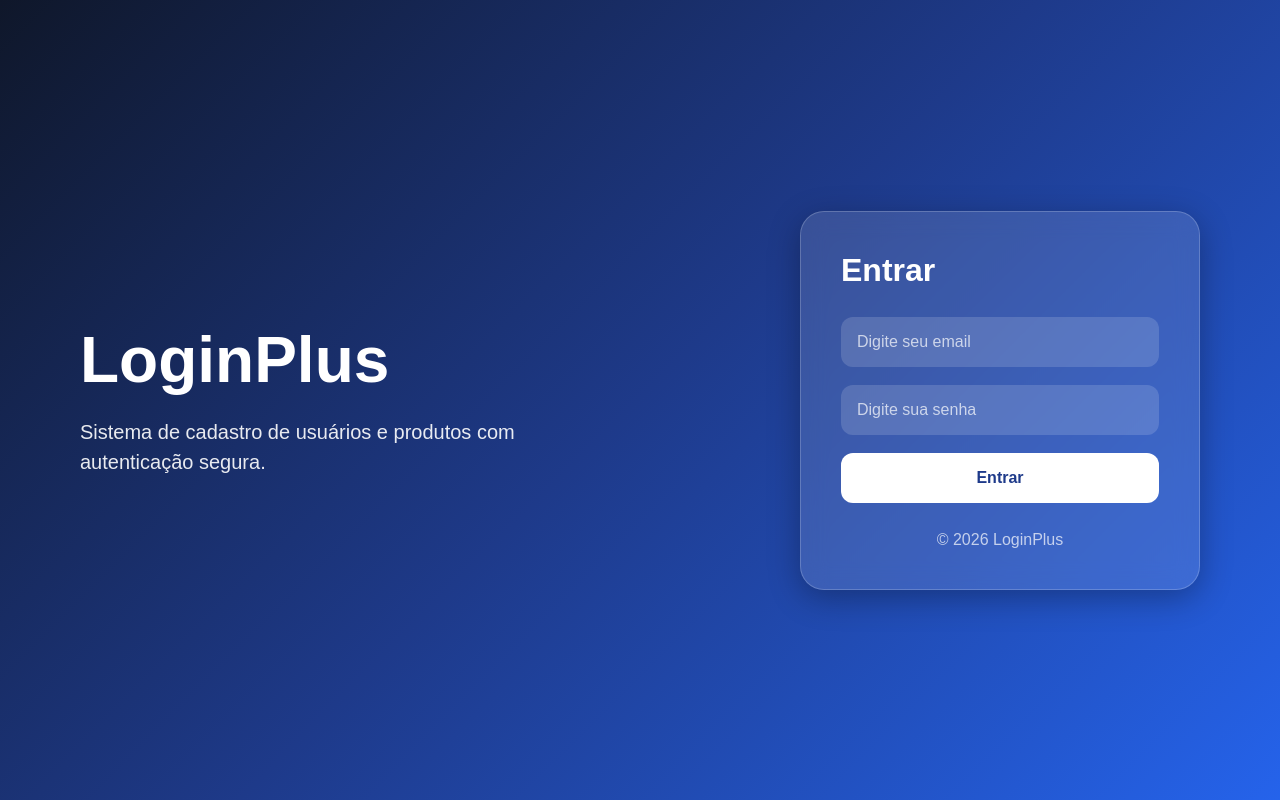
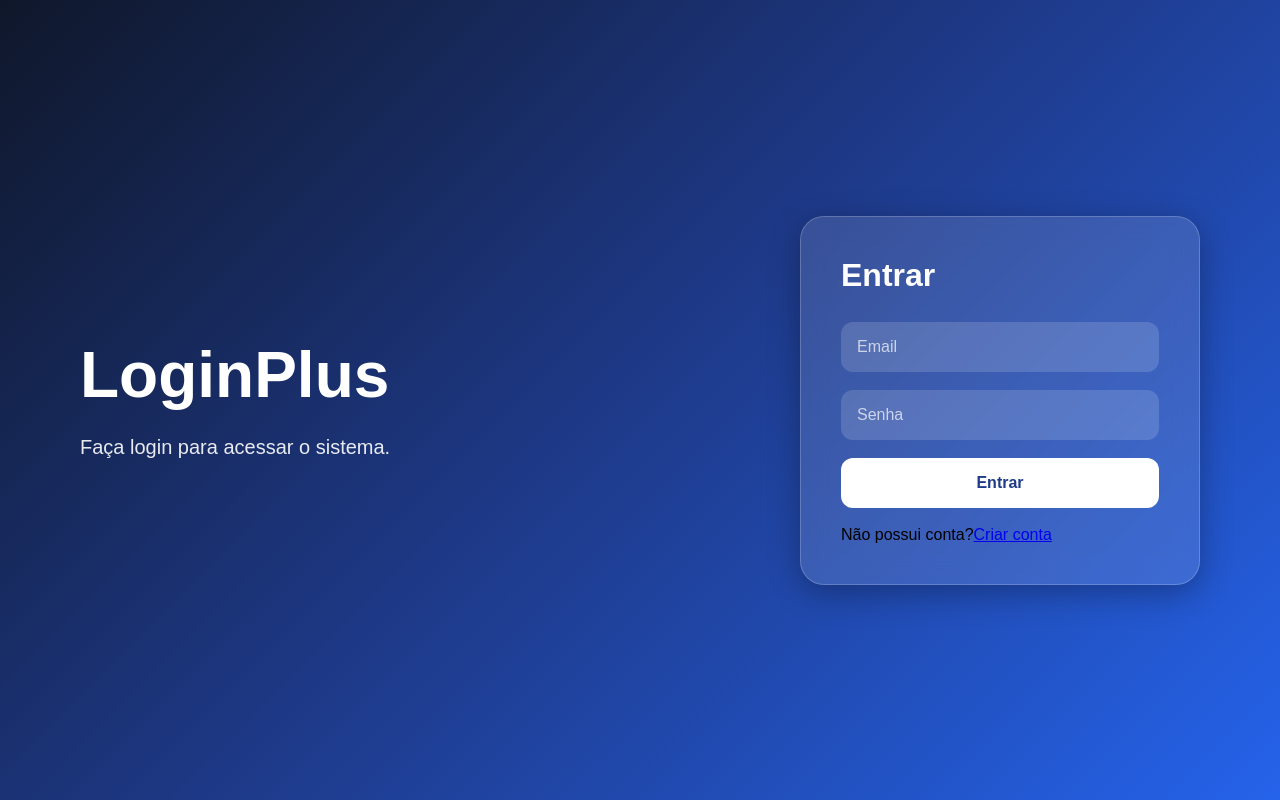
Before and after one commit to rafaelcaputo2324/Projeto_Teste_SF, a React (Vite) app: page / in a window 1280 px wide. Built offline with nearby package versions, Linux system fonts and the light colour scheme.

Commit message:
Update Login.jsx

```diff
--- a/src/pages/Login.jsx
+++ b/src/pages/Login.jsx
@@ -1,28 +1,21 @@
-import { useState } from "react";
+import { Link } from "react-router-dom";
 import "./../styles/login.css";
 
 function Login() {
-  const [email, setEmail] = useState("");
-  const [senha, setSenha] = useState("");
-
   function handleLogin(e) {
     e.preventDefault();
 
-    if (!email || !senha) {
-      alert("Preencha todos os campos");
-      return;
-    }
-
-    alert("Login realizado com sucesso!");
+    alert("Login realizado!");
   }
 
   return (
     <div className="container-login">
       <div className="left-login">
         <h1>LoginPlus</h1>
+
         <p>
-          Sistema de cadastro de usuários e produtos
-          com autenticação segura.
+          Faça login para acessar
+          o sistema.
         </p>
       </div>
 
@@ -31,23 +24,24 @@ function Login() {
 
         <input
           type="email"
-          placeholder="Digite seu email"
-          onChange={(e) => setEmail(e.target.value)}
+          placeholder="Email"
         />
 
         <input
           type="password"
-          placeholder="Digite sua senha"
-          onChange={(e) => setSenha(e.target.value)}
+          placeholder="Senha"
         />
 
         <button type="submit">
           Entrar
         </button>
 
-        <span>
-          © 2026 LoginPlus
-        </span>
+        <p className="register-text">
+          Não possui conta?
+          <Link to="/cadastro">
+            Criar conta
+          </Link>
+        </p>
       </form>
     </div>
   );
```
